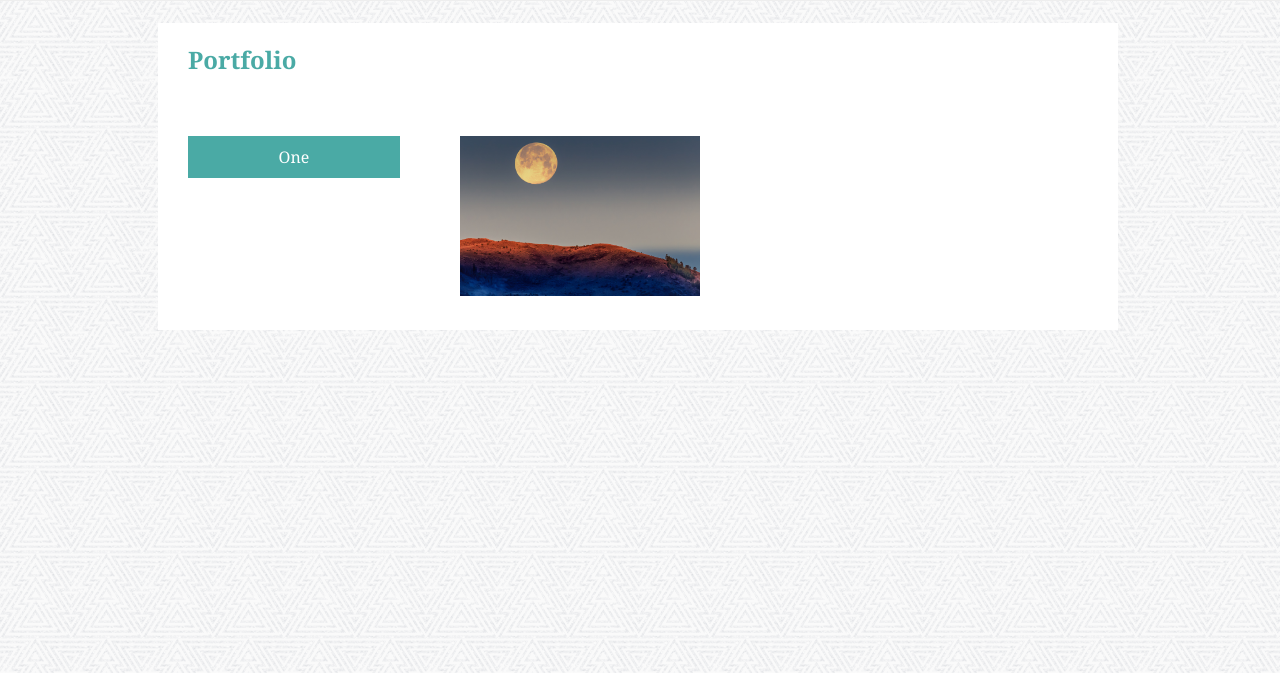
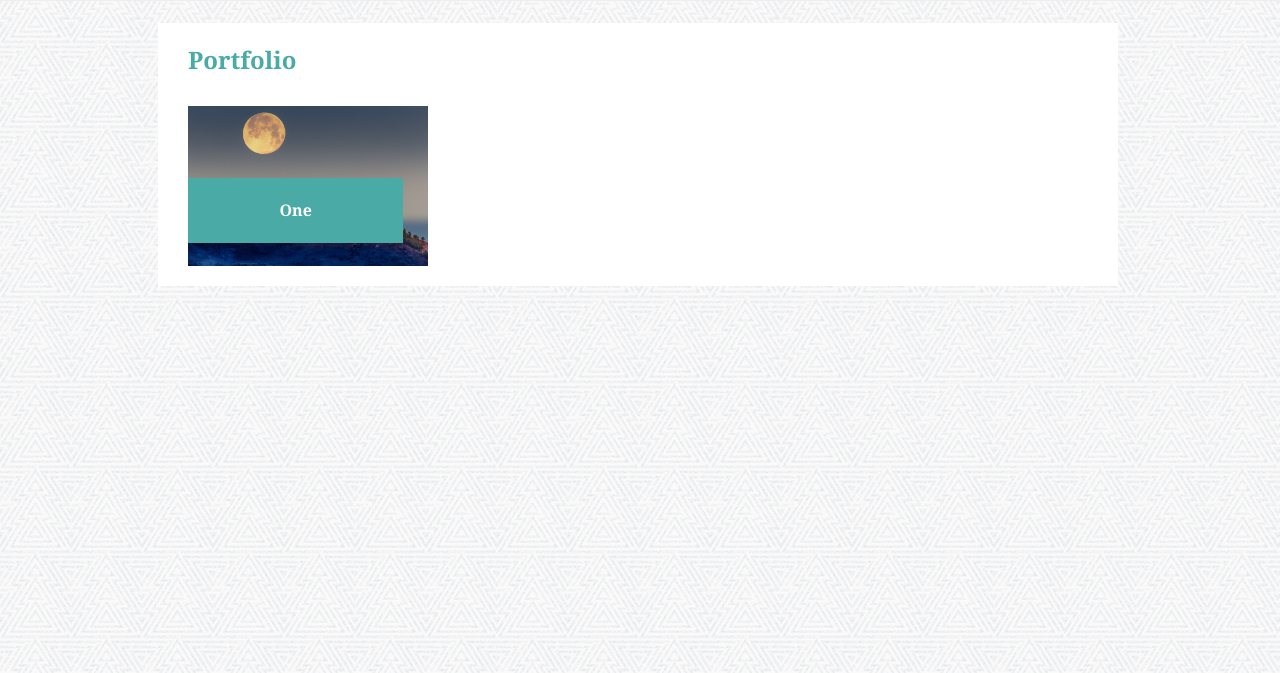
Before and after one commit to rjcolo28/Basic-Portfolio, a plain HTML site: page portfolio.html in a window 1280 px wide. Shown: the part 127-800 px from the top of the page. Drawn offline with Linux system fonts and the light colour scheme.

Commit message:
Upload the 4th

```diff
--- a/assets/css/style.css
+++ b/assets/css/style.css
@@ -91,28 +91,28 @@ button {
 }
 
 button:hover {
-    background: #3D8C88;
+    background: #B23D00;
+}
+
+.img1 {
+    float: left;
+    margin-left: 30px;
+    margin-bottom: 20px;
 }
 
 .one {
     font-family: 'Georgia', 'Times New Roman', Times, serif;
     background: #4aaaa5;
     color: #ffffff;
+    position: absolute;
+    padding-left: 10px;
+    padding-right: 10px;
+    top: 305px;
+    width: 15.25%;
     text-align: center;
-    float: left;
-    padding: 10px;
-    width: 20%;
-    margin: 30px;
+    margin-left: 30px;
 }
 
-#one:hover{
+.one:hover{
     background: #B23D00;
 }
-
-.img1 {
-    position: relative;
-    color: #ffffff;
-    margin: 30px;
-    overflow: auto;
-    clear: both;
-}
--- a/portfolio.html
+++ b/portfolio.html
@@ -18,7 +18,8 @@
 
         <div class= "content">
             <h2> Portfolio </h2>
-            <div class= "one"> One </div>
-                <img class= "img1" src="assets/images/Portfolio/andrea-reiman-669857-unsplash.jpg" alt="moon" style="width:25%">
+            <img class="img1" src="assets/images/Portfolio/andrea-reiman-669857-unsplash.jpg" alt="moon" style="width:25%">
+            <div class= "one">
+                <h4>One</h4>
 
         </div>
```
